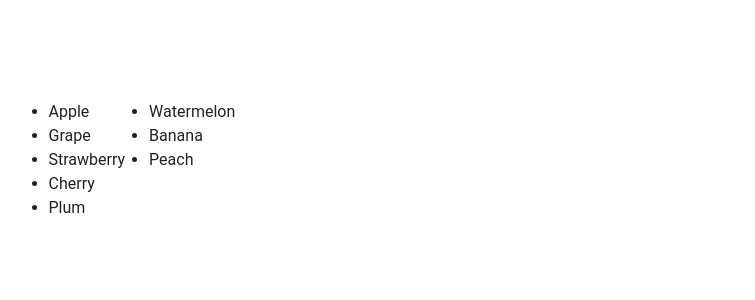
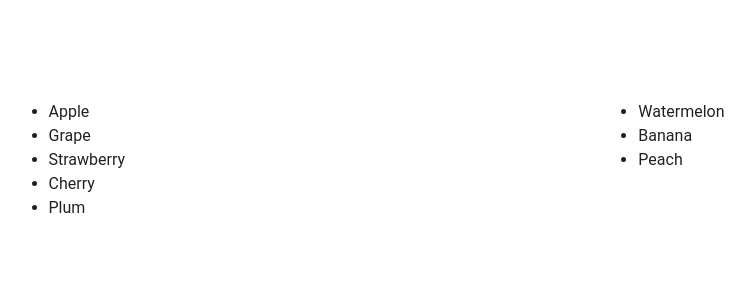
Before and after one commit to daxi0823/iimon_frontC, a Vue app: page / in a window 1280 px wide. Shown: the top 300 px of the page, without its empty margins (218-973 px from the left). Built offline with nearby package versions, Linux system fonts and the light colour scheme; the HTML template or start-up script is replaced by a standard one.

Commit message:
css修正

```diff
--- a/src/views/HomeView.vue
+++ b/src/views/HomeView.vue
@@ -34,6 +34,8 @@ export default {
   width: 700px;
   margin: 100px auto;
   display: flex;
+  justify-content: space-between;
+
 }
 /* input部分 */
 .leftBox .rightBox{
@@ -42,7 +44,6 @@ export default {
   border: 1px solid navy;
 
   display: flex;
-  justify-content: space-between;
   align-items: center;
 }
 .inputBox {
```
